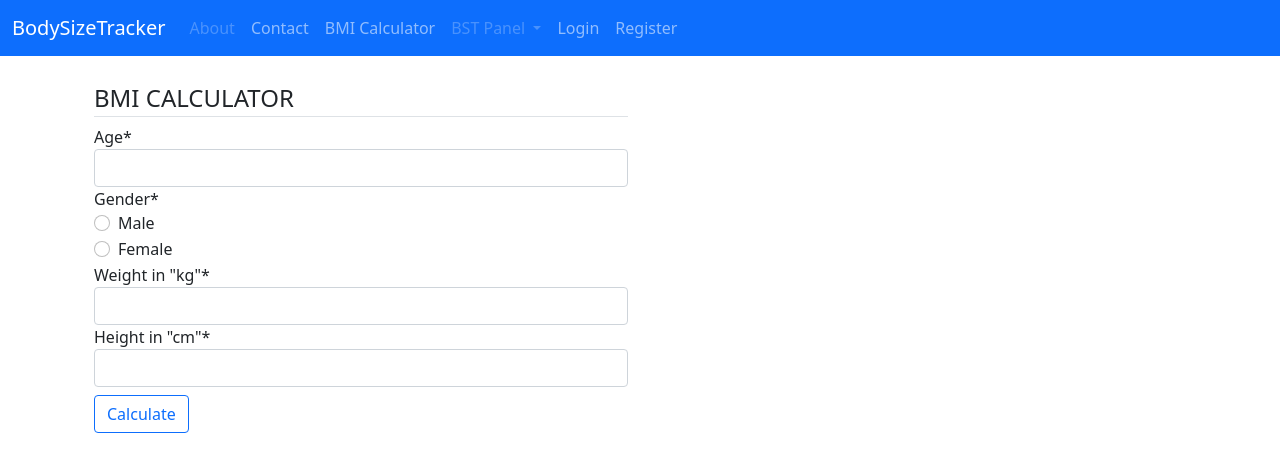
After one commit to Twarzy/body_tracker, a Django app: page /bmi/ in a window 1280 px wide. The commit adds this page. Shown: the top 472 px of the page. Run offline with Django 3.2, Linux system fonts and the light colour scheme; some libraries are stand-ins or nearby versions.

Commit message:
Added bmi calculator

```diff
--- a/body_tracker/urls.py
+++ b/body_tracker/urls.py
@@ -26,6 +26,7 @@ urlpatterns = [
     path('logout/', auth_views.LogoutView.as_view(template_name='users/logout.html'), name='logout'),
     path('bst/', include('bst.urls')),
     path('contact/', bst_views.contact, name='contact'),
+    path('bmi/', bst_views.bmi_calc, name='bmi'),
     path('', include('users.urls')),
     #  testing pages - to delete in future
 
--- a/bst/forms.py
+++ b/bst/forms.py
@@ -10,3 +10,10 @@ class MeasurementForm(forms.ModelForm):
         widgets = {
             'date': forms.DateInput(attrs={'class': 'form-control', 'type': 'date'})
          }
+
+class BmiForm(forms.Form):
+
+    age = forms.IntegerField()
+    gender = forms.ChoiceField(widget=forms.RadioSelect, choices=[('1', 'Male'), ('2', 'Female')])
+    weight = forms.IntegerField(label='Weight in "kg"')
+    height = forms.IntegerField(label='Height in "cm"')
--- a/bst/templates/bst/base.html
+++ b/bst/templates/bst/base.html
@@ -33,7 +33,7 @@
                           <a class="nav-link" href="{% url "contact" %}">Contact</a>
                         </li>
                         <li class="nav-item">
-                          <a class="nav-link disabled" href="#">BMI Calculator</a>
+                          <a class="nav-link" href="{% url 'bmi' %}">BMI Calculator</a>
                         </li>
                         <li class="nav-item dropdown ">
                           <a class="nav-link dropdown-toggle {% if not user.is_authenticated %}disabled{% endif %}" href="#" id="navbarDropdown" role="button" data-bs-toggle="dropdown" aria-expanded="false">
--- /dev/null
+++ b/bst/templates/bst/bmi.html
@@ -0,0 +1,33 @@
+{% extends 'bst/base.html' %}
+{% load crispy_forms_tags %}
+{% block content %}
+
+<div class="container mt-4">
+    <div class="row">
+        <div class="col">
+            <form method="POST">
+                <fieldset>
+                {% csrf_token %}
+                 <legend class="border-bottom">BMI CALCULATOR</legend>
+                   {{ form|crispy }}
+                 <button class="btn btn-outline-primary mt-2 mb-2" type="submit">Calculate</button>
+                </fieldset>
+            </form>
+
+        </div>
+        <div class="col">
+            {% if bmi %}
+                <legend class="border-bottom">Results</legend>
+
+                <ul>
+                   <li>Your BMI = {{ bmi }}</li>
+                   <li>Result classified as <span class="text-{% if bmi < 18.5 %}warning {% elif bmi < 25 %}success{% elif bmi >= 25 %}danger
+                        {% else %}muted{% endif %}">{{ bmi_analyse }}</span>.
+                   </li>
+                </ul>
+        </div>
+        {% endif %}
+    </div>
+</div>
+
+{% endblock %}
--- a/bst/views.py
+++ b/bst/views.py
@@ -10,7 +10,7 @@ from django.db import IntegrityError
 from django.http import HttpResponse, HttpResponseRedirect, Http404
 from .models import Measurement
 from users.models import Profile
-from .forms import MeasurementForm
+from .forms import MeasurementForm, BmiForm
 import datetime, csv
 
 
@@ -292,6 +292,30 @@ def contact(request):
     return render(request, 'bst/contact.html')
 
 
+def bmi_calc(request):
+
+    if request.method == 'POST':
+        form = BmiForm(request.POST)
+        if form.is_valid():
+            age = form.cleaned_data.get('age')
+            gender = form.cleaned_data.get('gender')
+            weight = form.cleaned_data.get('weight')
+            height = form.cleaned_data.get('height')
+
+            bmi = round(weight / (height / 100) ** 2, 1)
+
+            context = {'form': form,
+                       'bmi': bmi,
+                       'bmi_analyse': bmi_analyzer(bmi)
+            }
+
+            return render(request, 'bst/bmi.html', context)
+
+    else:
+        form = BmiForm()
+        return render(request, 'bst/bmi.html', {'form': form})
+
+
 # Utilities
 
 # need for export_records function
```
Also changed, not shown: db.sqlite3.
